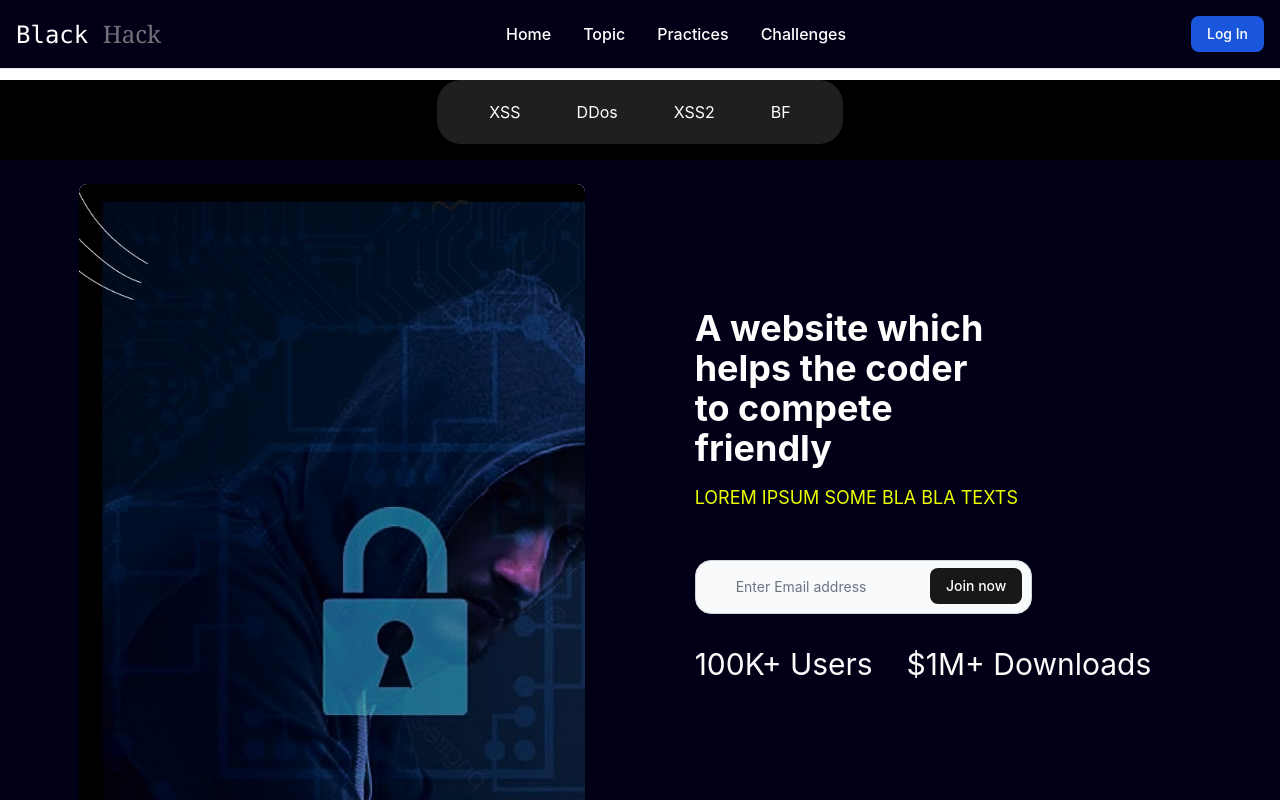
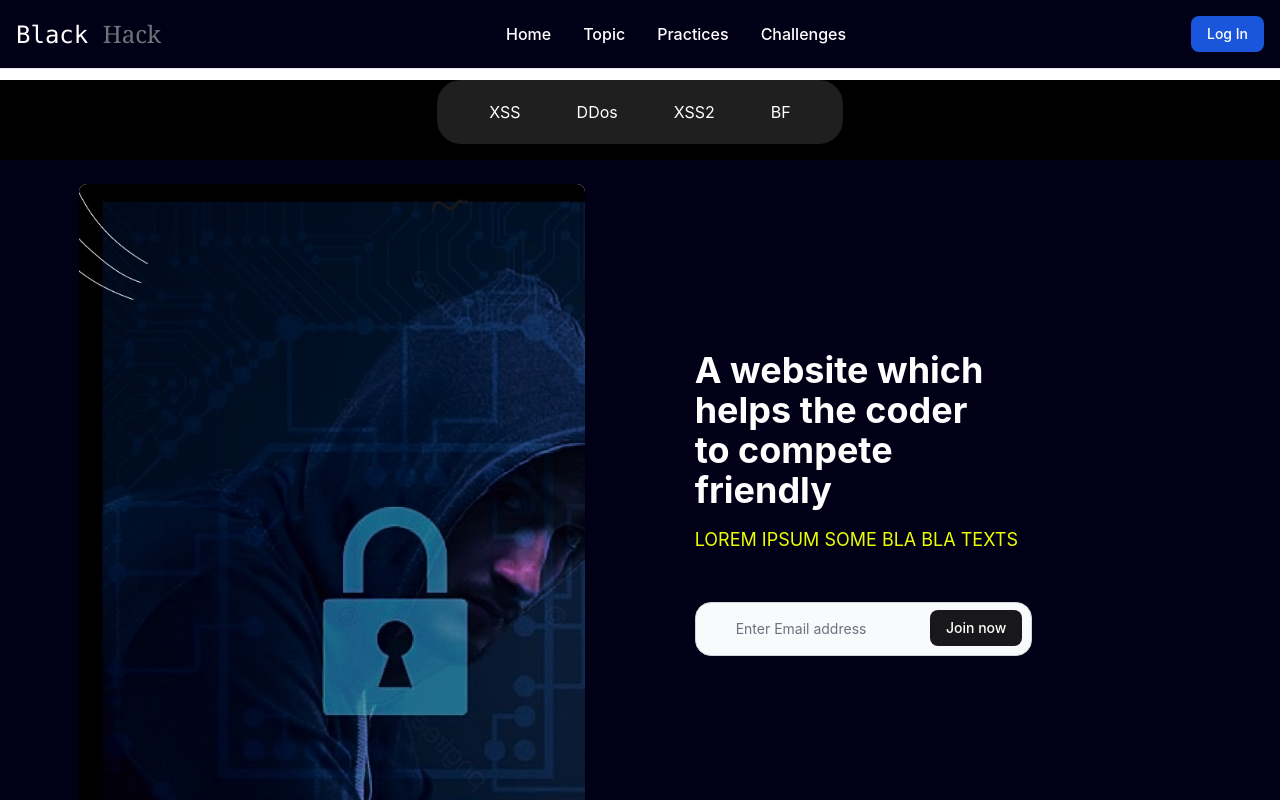
Before and after one commit to mdshamsh20/BlackHack1, a React (Create React App) app: page / in a window 1280 px wide. Shown: the top 800 px of the page. Built offline with nearby package versions, Linux system fonts and the light colour scheme.

Commit message:
Hero.jsx

```diff
--- a/src/Components/Hero.jsx
+++ b/src/Components/Hero.jsx
@@ -18,7 +18,6 @@ const Hero = () => {
           <p className="mb-8 leading-relaxed text-[#EBFF00] md:mb-12 lg:w-4/5 xl:text-lg">LOREM IPSUM SOME BLA BLA TEXTS </p>
 
           <HeroInputBox />
-          <h1 className="mb-8 leading-relaxed text-[#FBFBFB] md:mb-12 xl:text-3xl">100K+ Users &nbsp;&nbsp; $1M+ Downloads</h1>
 
         </div>
 
```
